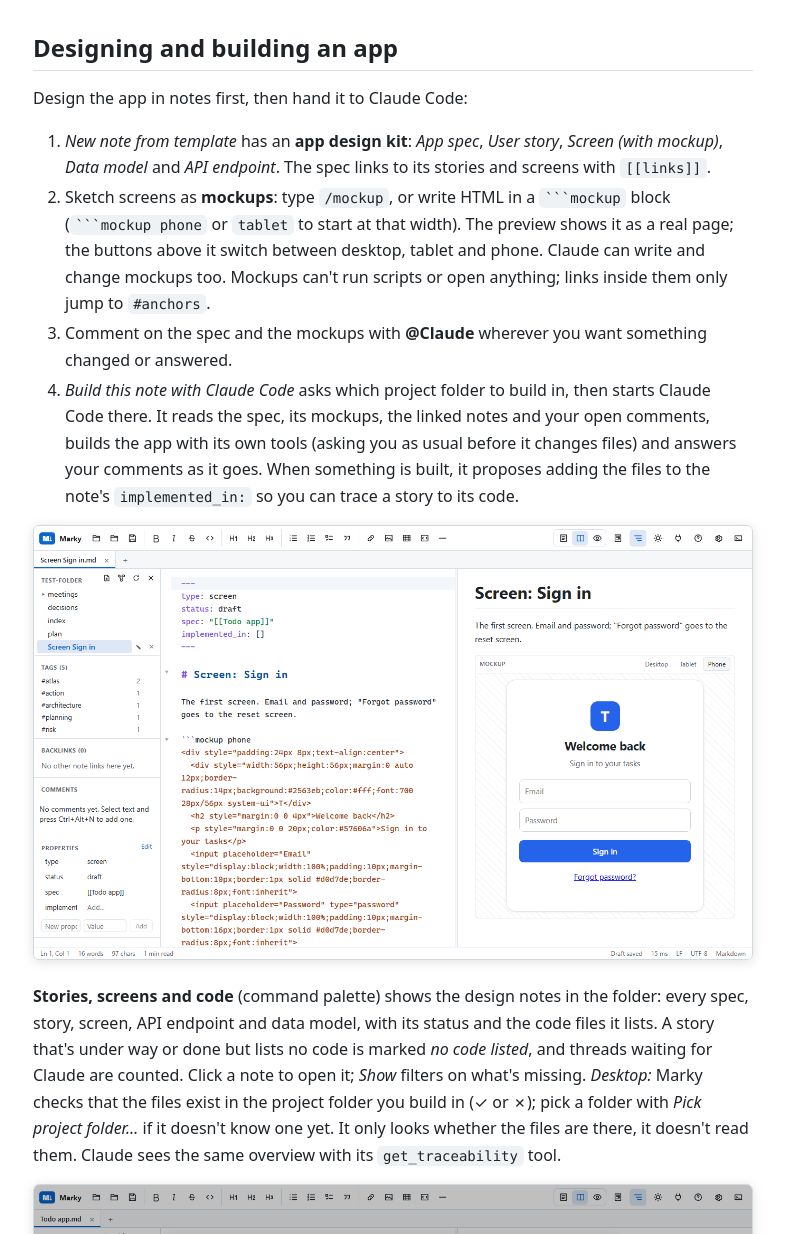
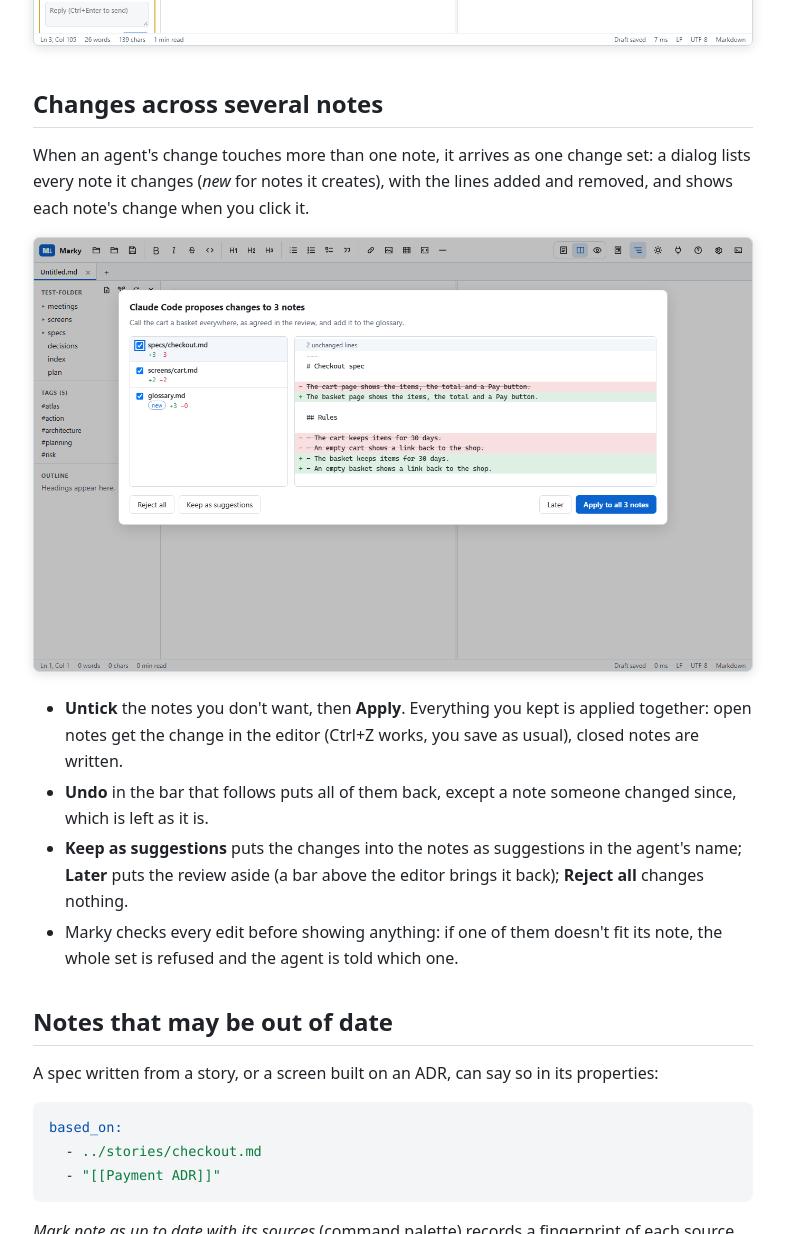
Before and after one commit to michaelkloprogge-gif/marky-releases, a plain HTML site: page 14-ai.html in a window 1280 px wide. Shown: the part 1566-2800 px from the top of the page, without its empty margins (267-1052 px from the left). Drawn offline with Linux system fonts and the light colour scheme.

Commit message:
Manual for 2.13.0: tokens export, change sets, out-of-date notes
Co-Authored-By: Claude Opus 5.5 <noreply@anthropic.com>

```diff
--- a/14-ai.html
+++ b/14-ai.html
@@ -28,12 +28,31 @@
 <li><strong>Read and search</strong> the open folder's notes (not encrypted ones), the open tab, and text in pictures (when OCR is on).</li>
 <li><strong>Propose changes</strong>: a proposal shows as an inline difference in the note. <strong>Accept</strong>, <strong>Reject</strong>, or <strong>Keep as suggestions</strong> (the agent's changes become suggestions in its name, to review later or hand to someone else).</li>
 <li><strong>Create notes</strong>: you see the new note as a proposal; when you accept it, it's written to the folder and opened.</li>
+<li><strong>Change several notes at once</strong>: renaming a term everywhere, or bringing specs in line with a changed story, comes as one <strong>change set</strong> (see below).</li>
 <li><strong>Read and answer comments</strong>: write <strong>@Claude</strong> in a comment and the agent sees it waiting for it. It makes the change you asked for (as a proposal), replies in the thread and resolves it. Its comments are marked <strong>AI</strong>.</li>
 </ul>
 <p>Agents can't save, change or delete your notes themselves: a change waits for you, and only a new note you accept is written at once. The one thing they write without asking is comments: only in the note's comments file, never in its text, with a notice each time.</p>
 <h2 id="reviewing-an-agents-work">Reviewing an agent's work</h2>
 <p>Review a plan or spec an agent wrote the way you'd review a colleague's: select text, add a comment (<strong>Ctrl+Alt+N</strong>) and mention <strong>@Claude</strong> (it's in the list when you type <code>@</code>). The thread shows <em>Waiting for Claude</em>. Then tell Claude Code <em>handle my comments in Marky</em>: it finds every thread that asks it something, in any note of the folder, proposes the changes, answers each thread and resolves it. Reply with another @Claude to go on; a thread without a mention is left to people.</p>
 <p><img src="images/agent-comments.png" alt="Claude's answer in a comment thread, marked AI"></p>
+<h2 id="changes-across-several-notes">Changes across several notes</h2>
+<p>When an agent's change touches more than one note, it arrives as one change set: a dialog lists every note it changes (<em>new</em> for notes it creates), with the lines added and removed, and shows each note's change when you click it.</p>
+<p><img src="images/change-set.png" alt="Reviewing a change across three notes"></p>
+<ul>
+<li><strong>Untick</strong> the notes you don't want, then <strong>Apply</strong>. Everything you kept is applied together: open notes get the change in the editor (Ctrl+Z works, you save as usual), closed notes are written.</li>
+<li><strong>Undo</strong> in the bar that follows puts all of them back, except a note someone changed since, which is left as it is.</li>
+<li><strong>Keep as suggestions</strong> puts the changes into the notes as suggestions in the agent's name; <strong>Later</strong> puts the review aside (a bar above the editor brings it back); <strong>Reject all</strong> changes nothing.</li>
+<li>Marky checks every edit before showing anything: if one of them doesn't fit its note, the whole set is refused and the agent is told which one.</li>
+</ul>
+<h2 id="notes-that-may-be-out-of-date">Notes that may be out of date</h2>
+<p>A spec written from a story, or a screen built on an ADR, can say so in its properties:</p>
+<pre><code class="hljs language-yaml"><span class="hljs-attr">based_on:</span>
+  <span class="hljs-bullet">-</span> <span class="hljs-string">../stories/checkout.md</span>
+  <span class="hljs-bullet">-</span> <span class="hljs-string">"[[Payment ADR]]"</span>
+</code></pre>
+<p><em>Mark note as up to date with its sources</em> (command palette) records a fingerprint of each source next to it (<code>checkout.md@3f9a2c1b</code>), and Marky keeps a copy of the source as it was. Sources can also be <strong>code</strong> in the folder (<code>- ../src/checkout/pay.ts</code>): a spec that lists the code it describes is flagged when that code changes. When a source's text changes later (a note's properties don't count), the note shows a bar: <em>This note may be out of date</em>. <strong>Show what changed</strong> shows the source's changes since the check; <strong>Mark as up to date</strong> records that the note is in line again. <em>Notes that may be out of date…</em> lists every such note in the folder, including sources that are missing or were never checked.</p>
+<p><img src="images/stale.png" alt="A spec whose story changed: what changed since it was checked"></p>
+<p>Agents can do the checking for you: tell Claude Code <em>bring the specs in line with the stories</em>. It asks Marky which notes are out of date and what changed in their sources, then proposes one change set that updates them and marks them up to date when you accept it.</p>
 <h2 id="designing-and-building-an-app">Designing and building an app</h2>
 <p>Design the app in notes first, then hand it to Claude Code:</p>
 <ol>
@@ -61,7 +80,7 @@
 <nav class="pager" aria-label="Previous and next page"><a class="prev" href="13-export.html">← 13. Export, publish and present</a><a class="next" href="15-settings-plugins.html">15. Settings and plugins →</a></nav>
 <footer class="site-footer">Made with <a href="https://github.com/michaelkloprogge-gif/marky-releases">Marky</a></footer>
 </main>
-<aside class="page-toc" aria-label="On this page"><strong>On this page</strong><ul><li class="d2"><a href="#starting-an-agent">Starting an agent</a></li><li class="d2"><a href="#what-agents-can-do">What agents can do</a></li><li class="d2"><a href="#reviewing-an-agents-work">Reviewing an agent&#39;s work</a></li><li class="d2"><a href="#designing-and-building-an-app">Designing and building an app</a></li><li class="d2"><a href="#ask-your-notes">Ask your notes</a></li><li class="d2"><a href="#the-writing-assistant">The writing assistant</a></li><li class="d2"><a href="#privacy">Privacy</a></li></ul></aside>
+<aside class="page-toc" aria-label="On this page"><strong>On this page</strong><ul><li class="d2"><a href="#starting-an-agent">Starting an agent</a></li><li class="d2"><a href="#what-agents-can-do">What agents can do</a></li><li class="d2"><a href="#reviewing-an-agents-work">Reviewing an agent&#39;s work</a></li><li class="d2"><a href="#changes-across-several-notes">Changes across several notes</a></li><li class="d2"><a href="#notes-that-may-be-out-of-date">Notes that may be out of date</a></li><li class="d2"><a href="#designing-and-building-an-app">Designing and building an app</a></li><li class="d2"><a href="#ask-your-notes">Ask your notes</a></li><li class="d2"><a href="#the-writing-assistant">The writing assistant</a></li><li class="d2"><a href="#privacy">Privacy</a></li></ul></aside>
 </div>
 </body>
 </html>
```
Also changed, not shown: 07-media-and-diagrams.html (+8 -0 lines), 15-settings-plugins.html (+2 -0 lines), search.json (+1 -1 lines), images/change-set.png (added), images/stale.png (added), images/tokens-export.png (added), 1 other file.
